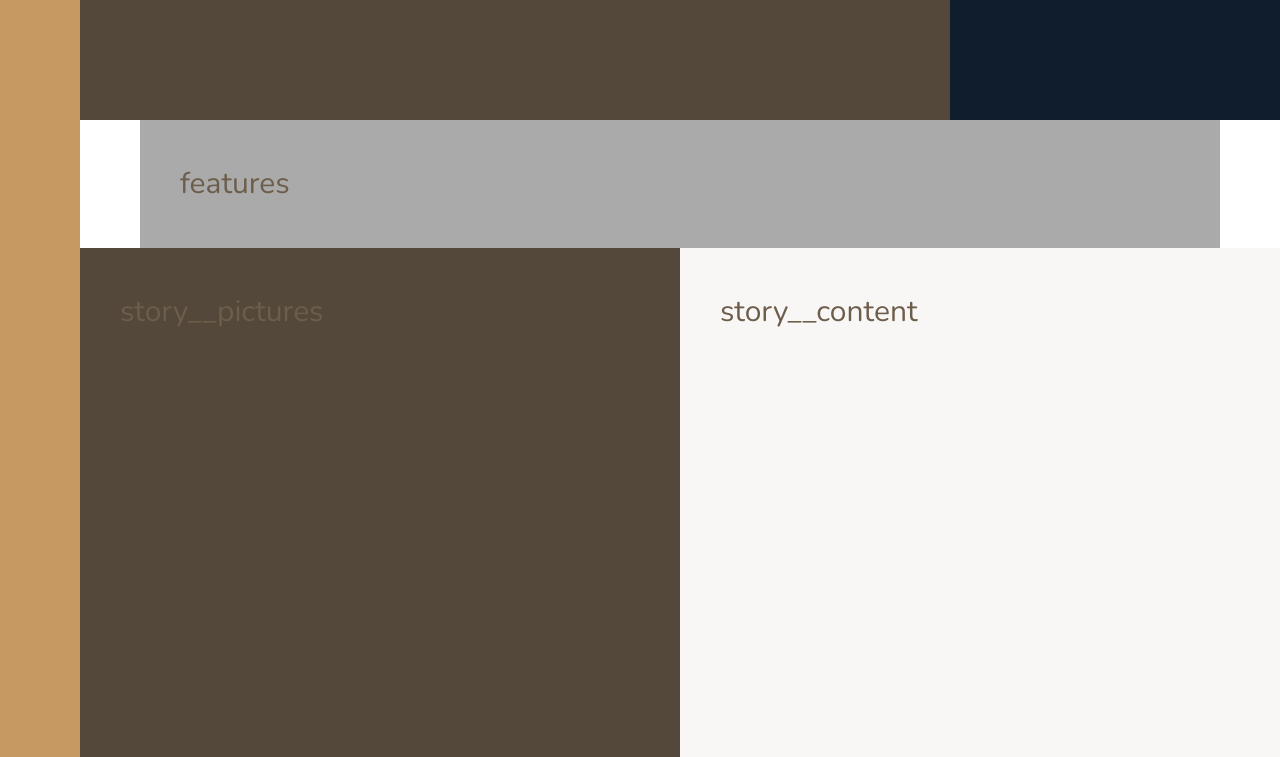
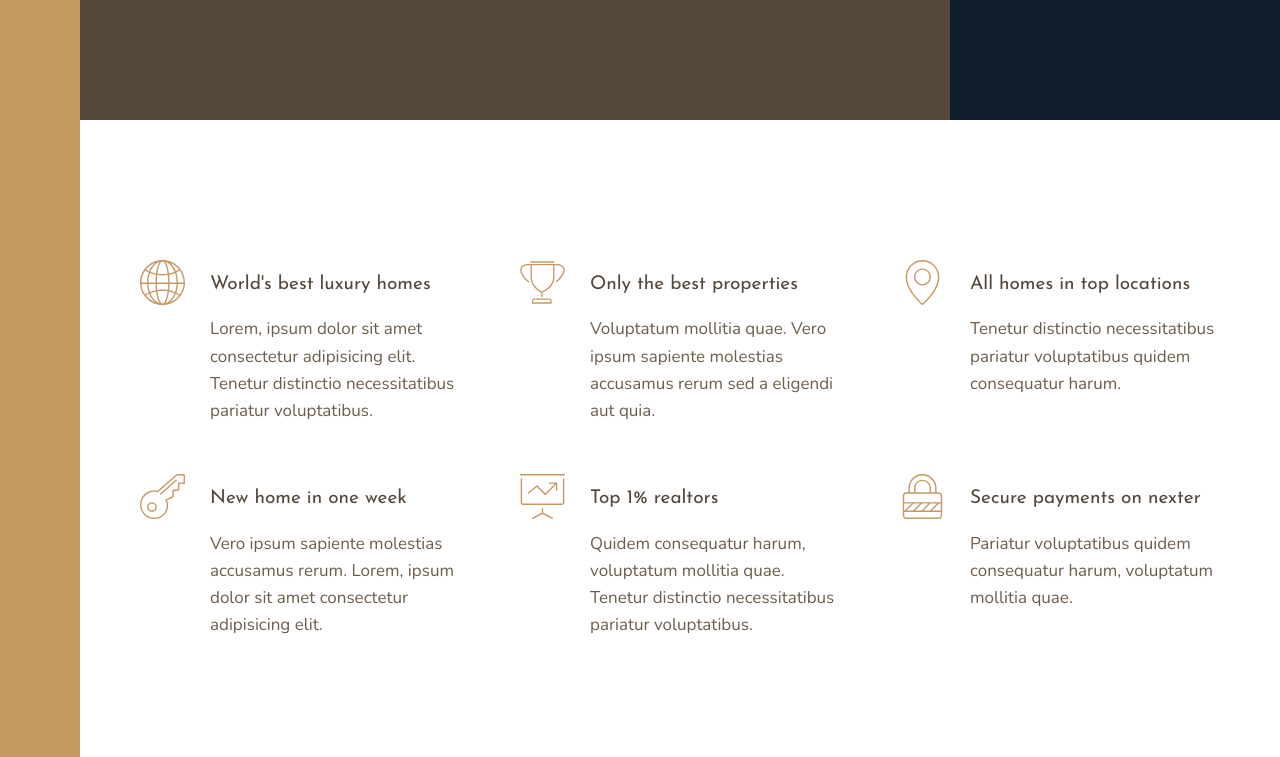
Before and after one commit to Naimul-Islam-Siam/Nexter, a website: page index.html in a window 1280 px wide. Shown: the part 520-1277 px from the top of the page. Drawn offline with nearby package versions, Linux system fonts and the light colour scheme.

Commit message:
features done

```diff
--- a/index.html
+++ b/index.html
@@ -27,7 +27,68 @@
     </div>
 
     <section class="features">
-        features
+        <div class="feature">
+            <svg class="feature__icon">
+                <use xlink:href="img/sprite.svg#icon-global"></use>
+                <h4 class="heading-4 heading-4--dark">World's best luxury homes</h4>
+                <p class="feature__text">
+                    Lorem, ipsum dolor sit amet consectetur adipisicing elit. Tenetur distinctio necessitatibus pariatur
+                    voluptatibus.
+                </p>
+            </svg>
+        </div>
+
+        <div class="feature">
+            <svg class="feature__icon">
+                <use xlink:href="img/sprite.svg#icon-trophy"></use>
+                <h4 class="heading-4 heading-4--dark">Only the best properties</h4>
+                <p class="feature__text">
+                    Voluptatum mollitia quae. Vero ipsum sapiente molestias accusamus rerum sed a eligendi aut quia.
+                </p>
+            </svg>
+        </div>
+
+        <div class="feature">
+            <svg class="feature__icon">
+                <use xlink:href="img/sprite.svg#icon-map-pin"></use>
+                <h4 class="heading-4 heading-4--dark">All homes in top locations</h4>
+                <p class="feature__text">
+                    Tenetur distinctio necessitatibus pariatur voluptatibus quidem consequatur harum.
+                </p>
+            </svg>
+        </div>
+
+        <div class="feature">
+            <svg class="feature__icon">
+                <use xlink:href="img/sprite.svg#icon-key"></use>
+                <h4 class="heading-4 heading-4--dark">New home in one week</h4>
+                <p class="feature__text">
+                    Vero ipsum sapiente molestias accusamus rerum. Lorem, ipsum dolor sit amet consectetur adipisicing
+                    elit.
+                </p>
+            </svg>
+        </div>
+
+        <div class="feature">
+            <svg class="feature__icon">
+                <use xlink:href="img/sprite.svg#icon-presentation"></use>
+                <h4 class="heading-4 heading-4--dark">Top 1% realtors</h4>
+                <p class="feature__text">
+                    Quidem consequatur harum, voluptatum mollitia quae. Tenetur distinctio necessitatibus pariatur
+                    voluptatibus.
+                </p>
+            </svg>
+        </div>
+
+        <div class="feature">
+            <svg class="feature__icon">
+                <use xlink:href="img/sprite.svg#icon-lock"></use>
+                <h4 class="heading-4 heading-4--dark">Secure payments on nexter</h4>
+                <p class="feature__text">
+                    Pariatur voluptatibus quidem consequatur harum, voluptatum mollitia quae.
+                </p>
+            </svg>
+        </div>
     </section>
 
     <div class="story__pictures">
--- a/sass/_base.scss
+++ b/sass/_base.scss
@@ -40,9 +40,4 @@ body {
     display: grid;
     grid-template-rows: 80vh min-content 40vw repeat(3, min-content);
     grid-template-columns: [sidebar-start] 8rem [sidebar-end full-start] minmax(6rem, 1fr) [center-start] repeat(8, [col-start] minmax(min-content, 14rem) [col-end]) [center-end] minmax(6rem, 1fr) [full-end];
-
-    &>* {
-        padding: 40px;
-        font-size: 3rem;
-    }
 }
--- a/sass/_features.scss
+++ b/sass/_features.scss
@@ -1,5 +1,31 @@
 .features {
-    background-color: $color-grey-light-2;
+    grid-column: center-start / center-end;
 
-    grid-column: center-start / center-end;
+    margin: 15rem 0;
+    display: grid;
+    grid-template-columns: repeat(auto-fit, minmax(25rem, 1fr));
+    grid-gap: 6rem;
+
+    align-items: start;
 }
+
+.feature {
+    display: grid;
+    grid-template-columns: min-content 1fr;
+    grid-row-gap: 1.5rem;
+    grid-column-gap: 2.5rem;
+
+    &__icon {
+        fill: $color-primary;
+        width: 4.5rem;
+        height: 4.5rem;
+
+        grid-row: 1 / span 2;
+
+        transform: translateY(-1rem);
+    }
+
+    &__text {
+        font-size: 1.7rem;
+    }
+}
--- a/sass/_typography.scss
+++ b/sass/_typography.scss
@@ -0,0 +1,29 @@
+%heading {
+    font-family: $font-display;
+    font-weight: 400;
+}
+
+.heading-1 {
+    @extend %heading;
+}
+
+.heading-2 {
+    @extend %heading;
+}
+
+.heading-3 {
+    @extend %heading;
+}
+
+.heading-4 {
+    @extend %heading;
+    font-size: 1.9rem;
+
+    &--light {
+        color: $color-grey-light-1;
+    }
+
+    &--dark {
+        color: $color-grey-dark-1;
+    }
+}
```
Also changed, not shown: sass/main.css, 1 other file.
